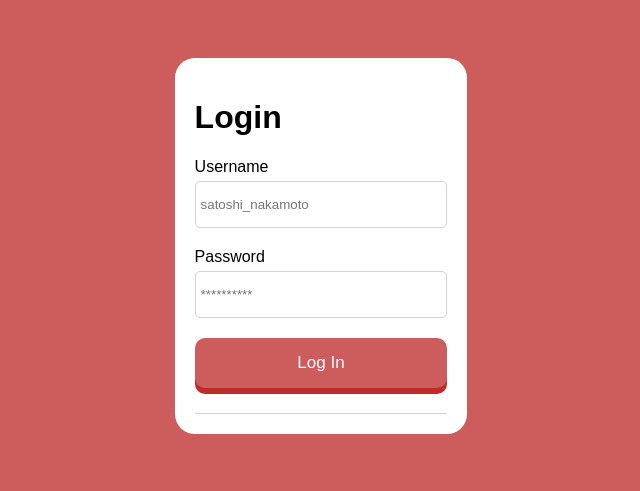
After one commit to everettlopez/blockchain-dashboard, a Django app: page /login/ in a window 1280 px wide. The commit adds this page. Shown: the top 491 px of the page, without its empty margins (319-959 px from the left). Run offline with Django 5.2, Linux system fonts and the light colour scheme.

Commit message:
Setup basic login form and ui

```diff
--- /dev/null
+++ b/app/static/styles/login.css
@@ -0,0 +1,77 @@
+.login-html {
+    background-color: indianred;
+    padding-top: 50px;
+    padding-bottom: 50px
+}
+
+.login-main {
+    display: flex;
+    flex-direction:column;
+
+    align-items: center;
+}
+
+.login-background {
+    display: flex;
+    flex-direction: column;
+
+    font-family: sans-serif;
+
+    width: 20%;
+
+    padding: 20px;
+
+    justify-content: center;
+
+    background-color: white;
+    border-radius: 20px;
+    /* align-items: center; */
+}
+
+.login-form {
+    display: flex;
+    flex-direction: column;
+
+    gap: 20px;
+
+    padding-bottom: 25px;
+
+    border-bottom: 1px solid lightgray;
+
+}
+
+.login-form-input {
+    display: flex;
+    flex-direction: column;
+    gap: 5px;
+}
+
+.login-form-input input {
+    height: 35px;
+
+    border: 1.5px solid lightgray;
+    border-radius: 5px;
+
+    padding: 5px;
+}
+
+.login-form button {
+    background-color:IndianRed;
+    color: white;
+    width:fill;
+    height: 50px;
+    border: 2px solid IndianRed;
+    border-radius: 10px;
+    font-size: 17px;
+
+    align-content:center;
+    text-decoration:none;
+
+    box-shadow: 0 6px rgb(191, 43, 43);
+    cursor: pointer;
+    transition: all 0.1s ease;
+}
+
+.login-form button:hover {
+    background-color: rgb(246, 98, 98);
+}
--- a/app/templates/index.html
+++ b/app/templates/index.html
@@ -35,8 +35,8 @@
                 <span class="welcome-section-text-header">The free, easy, and effective way to learn about DeFi!</span>
 
                 <div class="welcome-section-buttons">
-                    <a href="" class="welcome-section-signup-button">GET STARTED</a>
-                    <a href="" class="welcome-section-login-button">I ALREADY HAVE AN ACCOUNT</a>
+                    <a href="login/" class="welcome-section-signup-button">GET STARTED</a>
+                    <a href="login/" class="welcome-section-login-button">I ALREADY HAVE AN ACCOUNT</a>
                 </div>
             </div>
         </div>
--- /dev/null
+++ b/app/templates/login.html
@@ -0,0 +1,38 @@
+<!DOCTYPE html>
+<html lang="en" class="login-html">
+<head>
+    <meta charset="UTF-8">
+    <title>PocketChain - Login</title>
+    <link rel="stylesheet" href="/static/styles/main.css">
+    <link rel="stylesheet" href="/static/styles/login.css">
+    <link rel="preconnect" href="https://fonts.googleapis.com">
+    <link rel="preconnect" href="https://fonts.gstatic.com" crossorigin>
+    <link href="https://fonts.googleapis.com/css2?family=Poppins:ital,wght@0,100;0,200;0,300;0,400;0,500;0,600;0,700;0,800;0,900;1,100;1,200;1,300;1,400;1,500;1,600;1,700;1,800;1,900&family=Roboto:ital,wght@0,100..900;1,100..900&display=swap" rel="stylesheet">
+
+</head>
+<body>
+
+    <main class="login-main">
+        <div class="login-background">
+            <form method="get" action="">
+                <h1>Login</h1>
+
+                <div class="login-form">
+                    <div class="login-form-input">
+                        <label for="username">Username</label>
+                        <input type="text" name="username" id="username" placeholder="satoshi_nakamoto"/>
+                    </div>
+
+                    <div class="login-form-input">
+                        <label for="password">Password</label>
+                        <input type="password" name="password" id="password" placeholder="**********"/>
+                    </div>
+
+                    <button type="submit">Log In</button>
+                </div>
+
+            </form>
+        </div>
+    </main>
+</body>
+</html>
--- a/app/views.py
+++ b/app/views.py
@@ -11,3 +11,6 @@ def index(request):
     return render(request, "index.html", {
         "token_prices": token_prices
     })
+
+def signup(request):
+    return render(request, "login.html")
--- a/config/urls.py
+++ b/config/urls.py
@@ -16,9 +16,11 @@ Including another URLconf
 """
 from django.contrib import admin
 from django.urls import path
-from app.views import index
+from app.views import index, signup
 
 urlpatterns = [
     path('admin/', admin.site.urls),
-    path("", index, name="index")
+    path("", index, name="index"),
+    path("login/", signup, name="signup"),
+
 ]
```
